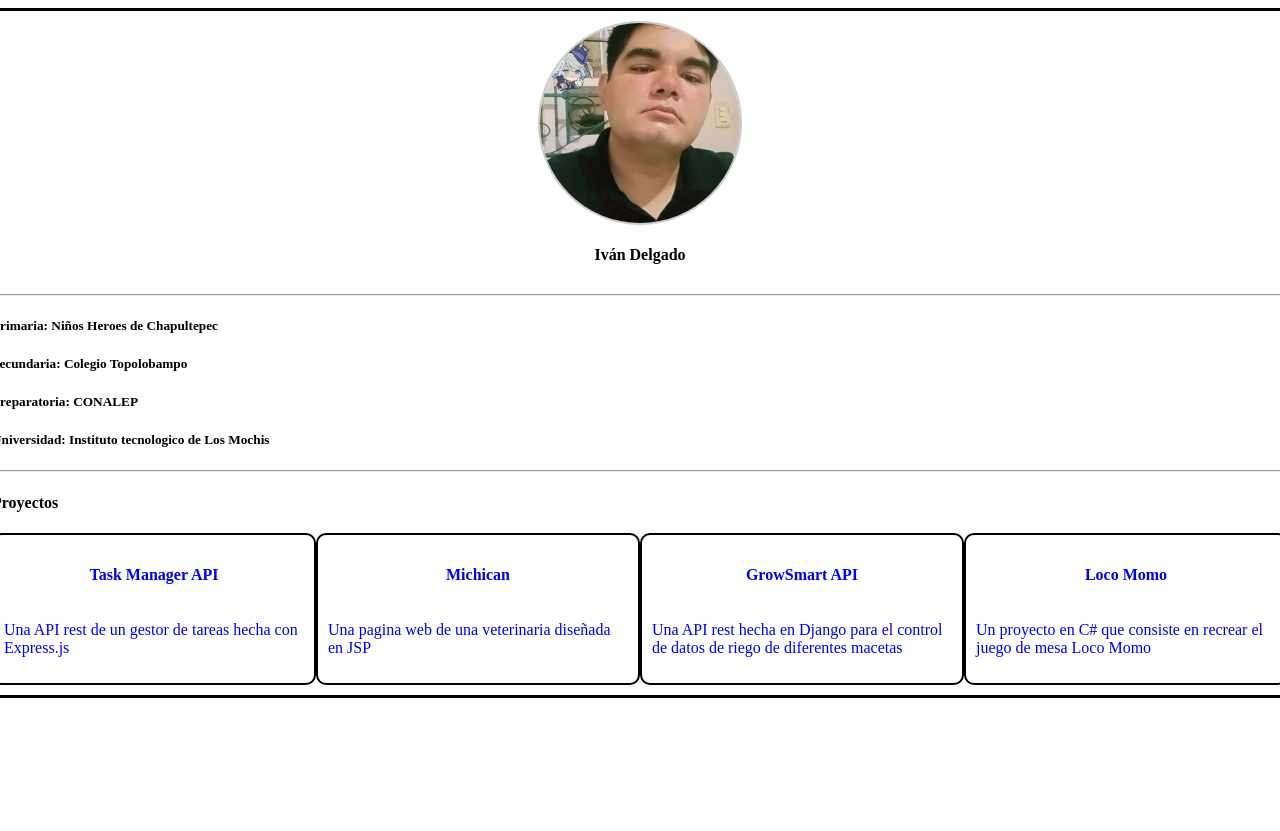
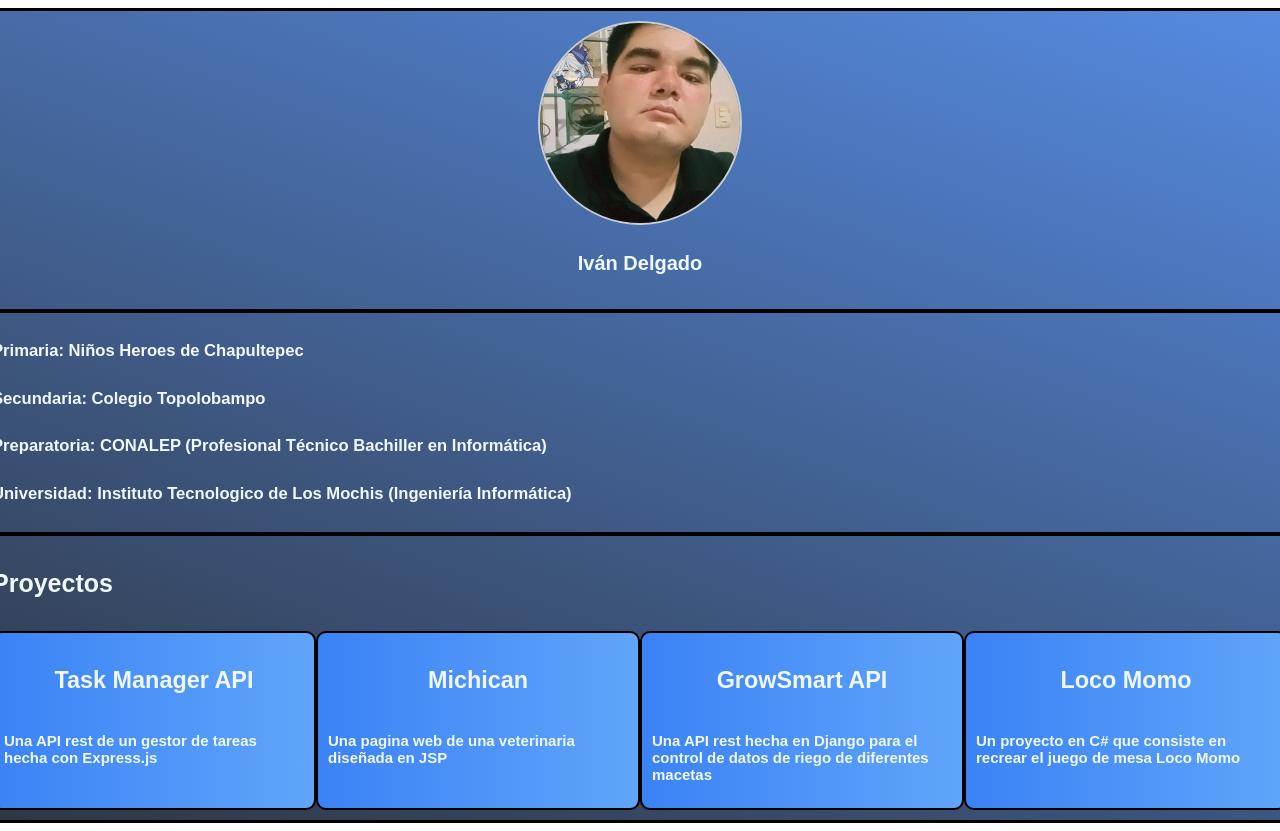
Before and after one commit to ivanErnestoDelgado/portafolio, a React (Vite) app: page / in a window 1280 px wide. Shown: the top 831 px of the page. Before the commit the page ends 800 px from the top, so only its background shows below. Built offline with nearby package versions, Linux system fonts and the light colour scheme.

Commit message:
General visual modification in the porffolio container

```diff
--- a/src/Views/Portfolio.tsx
+++ b/src/Views/Portfolio.tsx
@@ -12,8 +12,8 @@ export const Portfolio =({projects}:appProps) => {
   const schoolData=[
     <DataRow data='Primaria' description='Niños Heroes de Chapultepec'/>,
     <DataRow data='Secundaria' description='Colegio Topolobampo'/>,
-    <DataRow data='Preparatoria' description='CONALEP'/>,
-    <DataRow data='Universidad' description='Instituto tecnologico de Los Mochis'/>
+    <DataRow data='Preparatoria' description='CONALEP (Profesional Técnico Bachiller en Informática)'/>,
+    <DataRow data='Universidad' description='Instituto Tecnologico de Los Mochis (Ingeniería Informática)'/>
   ]
 
   return (
--- a/src/Views/components/imageComponents/ProfileImage.tsx
+++ b/src/Views/components/imageComponents/ProfileImage.tsx
@@ -11,8 +11,8 @@ export const ProfileImage=({imagePath, alt: name="Foto de perfil", size = 100}:p
     return (
      <div className={styles.center}>
         <img src={imagePath} className={styles.profileImage} style={{width:size, height: size}}/>
-        <div
-        ><h4 className={styles.center}>{name}</h4>
+        <div className={styles.name}>
+            <h4 className={styles.center}>{name}</h4>
         </div>
      </div>
 
--- a/src/Views/components/imageComponents/profileImage.module.css
+++ b/src/Views/components/imageComponents/profileImage.module.css
@@ -1,7 +1,7 @@
 .profileImage {
-  border-radius: 50%; /* círculo */
-  object-fit: cover;  /* recorta para que no se deforme */
-  border: 2px solid #ccc; /* opcional, borde */
+  border-radius: 50%;
+  object-fit: cover;
+  border: 2px solid #ccc;
   display: block;
 }
 
@@ -10,3 +10,9 @@
     align-items: center;
     justify-content: center;
 }
+
+.name{
+  font-family: Arial, Helvetica, sans-serif;
+  font-size: 20px;
+  color: aliceblue;
+}
--- a/src/Views/components/projectLinkComponents/ProjectContainer.tsx
+++ b/src/Views/components/projectLinkComponents/ProjectContainer.tsx
@@ -10,7 +10,7 @@ export const ProjectContainer=({projectTitle,projectDescription, url}:projectCon
     return (
         <a href={url} className={style.projectContainer}>
             <div className={style.projectTitleContainer} >
-                <h4>{projectTitle}</h4>
+                <h3>{projectTitle}</h3>
             </div>
             <div className={style.projectDescriptionContainer}>
                 <p>{projectDescription}</p>
--- a/src/Views/components/projectLinkComponents/ProjectListContainer.tsx
+++ b/src/Views/components/projectLinkComponents/ProjectListContainer.tsx
@@ -15,7 +15,7 @@ export const ProjectListContainer= ({projectList}:projectListContainerProps) =>
 
     return(
         <div>
-            <h4>Proyectos</h4>
+            <h4 className={style.projectListTitle}>Proyectos</h4>
             <div className={style.projectListContainer}>
             {
                 projectContainers
--- a/src/Views/components/projectLinkComponents/projectLink.module.css
+++ b/src/Views/components/projectLinkComponents/projectLink.module.css
@@ -3,13 +3,12 @@
     justify-content: space-evenly;
     scrollbar-width: auto;
 
-    overflow-x: scroll;
 }
 
 .projectContainer{
     border: 2px solid #000000;
     padding: 10px;
-
+    background: linear-gradient(90deg, #3B82F6, #60A5FA);
     width:300px;
 
     border-radius: 10px;
@@ -23,7 +22,24 @@
 }
 
 .projectTitleContainer{
+    font-family: Arial, Helvetica, sans-serif;
+    font-size: 20px;
     display:flex;
     justify-content: center;
     align-items: center;
+    color: aliceblue;
 }
+
+.projectDescriptionContainer{
+    font-family: Arial, Helvetica, sans-serif;
+    font-size: 15px;
+    color: aliceblue;
+    font-weight: bold;
+}
+
+.projectListTitle{
+    font-family: Arial, Helvetica, sans-serif;
+    font-size: 25px;
+    color: aliceblue;
+
+}
--- a/src/Views/components/textComponents/DataRow.tsx
+++ b/src/Views/components/textComponents/DataRow.tsx
@@ -1,3 +1,5 @@
+import style from "./textComponents.module.css";
+
 type DataProps={
     data: string,
     description:string
@@ -5,7 +7,7 @@ type DataProps={
 
 export const DataRow= ({data,description}:DataProps) => {
     return (
-        <div>
+        <div className={style.dataRow}>
             <h5><b>{data}</b>: {description}</h5>
         </div>
     );
--- a/src/Views/components/textComponents/TextContainer.tsx
+++ b/src/Views/components/textComponents/TextContainer.tsx
@@ -1,3 +1,4 @@
+import style from "./textComponents.module.css";
 import type { JSX } from "react";
 
 type textContainerProps={
@@ -8,11 +9,11 @@ export const TextContainer= ({textItems}:textContainerProps) => {
 
     return(
         <div>
-            <hr />
+            <hr className={style.segmentationLine}/>
             <div>
                 {textItems}
             </div>
-            <hr />
+            <hr className={style.segmentationLine}/>
         </div>
     );
 }
--- a/src/Views/components/textComponents/textComponents.module.css
+++ b/src/Views/components/textComponents/textComponents.module.css
@@ -0,0 +1,9 @@
+.segmentationLine{
+    border: 2px solid #000000;
+}
+
+.dataRow{
+    font-family: Arial, Helvetica, sans-serif;
+    font-size: 20px;
+    color: aliceblue;
+}
--- a/src/Views/portfolio.module.css
+++ b/src/Views/portfolio.module.css
@@ -8,4 +8,5 @@
     border: 3px solid #000000;
     border-radius: 20px;
     width: 1400px;
+    background: linear-gradient(200deg, #558be2, #2f3744);
 }
```
